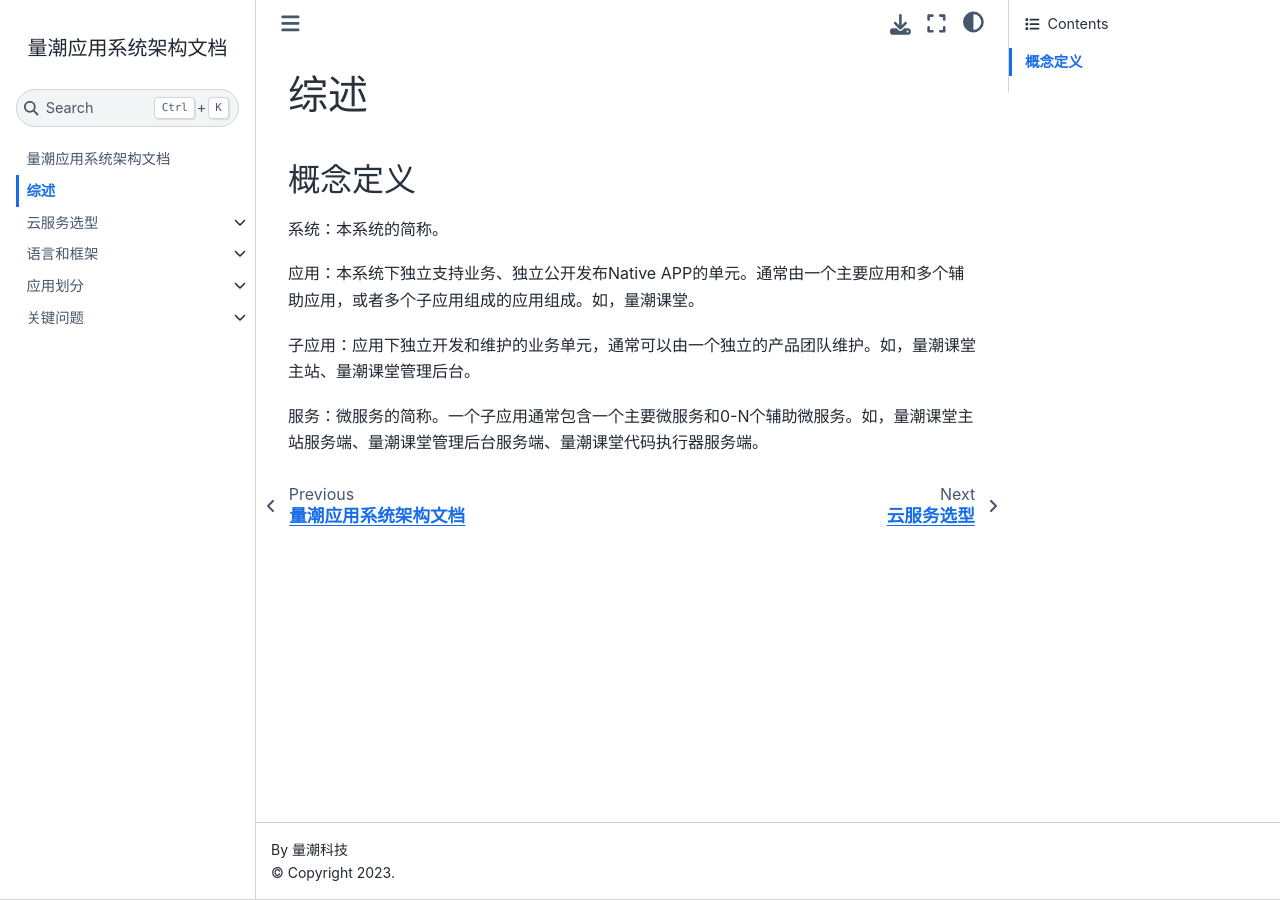
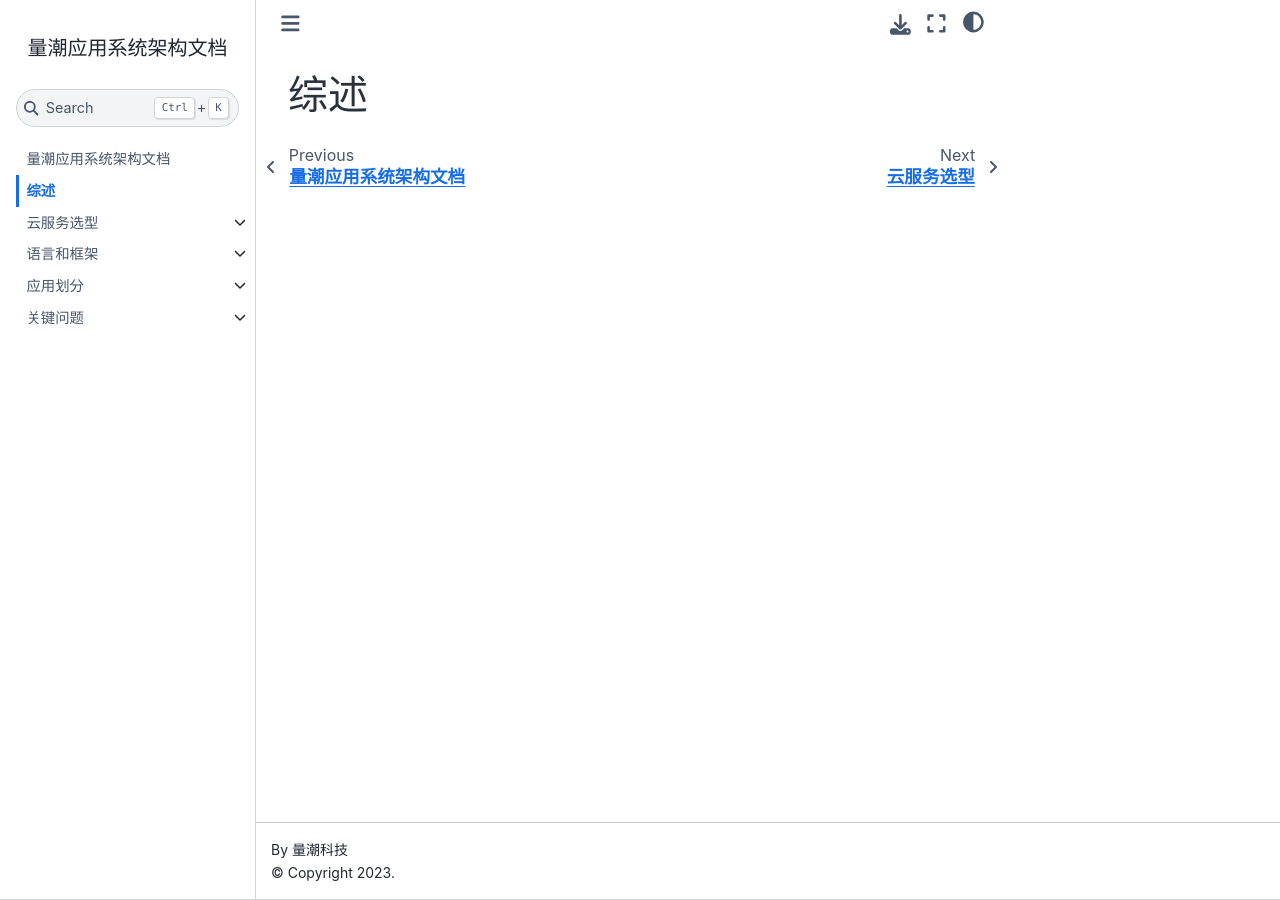
Before and after one commit to quanttide/qtapps-arch, a Jupyter Book: the page built from general/README.md, in a window 1280 px wide. Built offline with Jupyter Book 1.0.4 settings and Sphinx 7.4.7 and the Sphinx Book theme 1.1.4, drawn with Linux system fonts in a browser that asks for light colours; pages that are not in the unit, such as notebooks, are missing from menus.

Commit message:
feat: 增加通用语言

```diff
--- a/general/README.md
+++ b/general/README.md
@@ -1,11 +1 @@
 # 综述
-
-## 概念定义
-
-系统：本系统的简称。
-
-应用：本系统下独立支持业务、独立公开发布Native APP的单元。通常由一个主要应用和多个辅助应用，或者多个子应用组成的应用组成。如，量潮课堂。
-
-子应用：应用下独立开发和维护的业务单元，通常可以由一个独立的产品团队维护。如，量潮课堂主站、量潮课堂管理后台。
-
-服务：微服务的简称。一个子应用通常包含一个主要微服务和0-N个辅助微服务。如，量潮课堂主站服务端、量潮课堂管理后台服务端、量潮课堂代码执行器服务端。
```
Also changed, not shown: cloud_services/access_control.md (added, +15 -0 lines), cloud_services/storages.md (+1 -1 lines), general/ubiquitous_language.md (added, +25 -0 lines).
